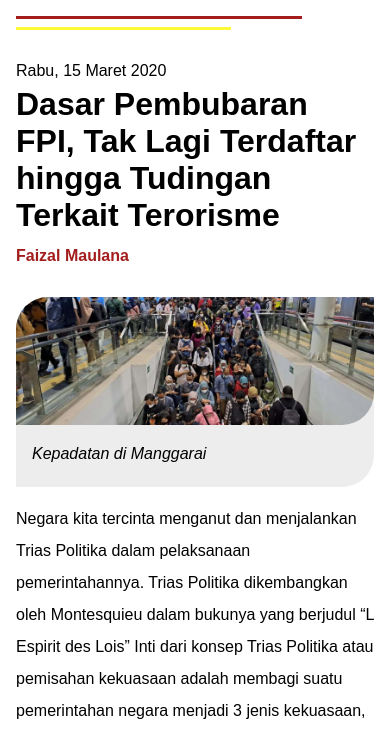
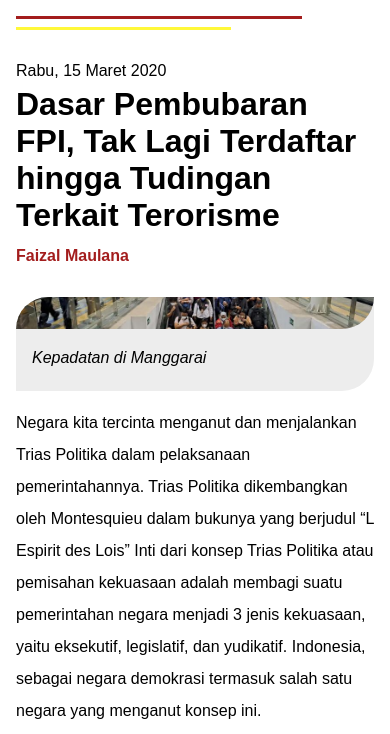
Before and after one commit to barisan-pemuda-intelektual/barisan-pemuda-intelektual.github.io, a plain HTML site: page artikel/index.html in a window 390 px wide. Shown: the part 58-792 px from the top of the page. Drawn offline with Linux system fonts and the light colour scheme.

Commit message:
menyesuaikan gambar artikel

```diff
--- a/style/artikel.css
+++ b/style/artikel.css
@@ -180,7 +180,7 @@
     }
 
     .artikel-image img{
-        max-height: 8em;
+        max-height: 2em;
         object-fit: cover;
     }
 
```
